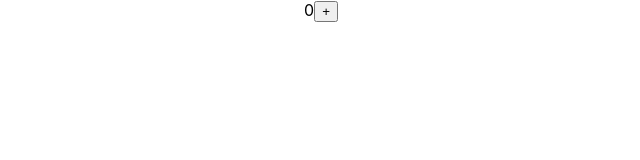
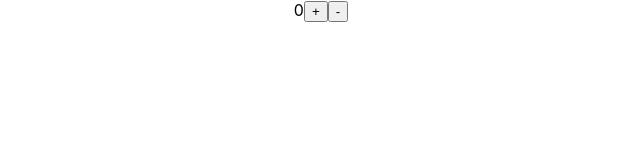
Before and after one commit to Voris03/Counter, a React (Create React App) app: page / in a window 1280 px wide. Shown: the top 160 px of the page, without its empty margins (319-959 px from the left). Built offline with nearby package versions, Linux system fonts and the light colour scheme.

Commit message:
fix: foldNum && add: deductNum

```diff
--- a/src/Counter/Counter.tsx
+++ b/src/Counter/Counter.tsx
@@ -1,18 +1,21 @@
 import React, { useState } from "react";
 
 export const Counter = () => {
+    const [num, setNum] = useState(0);
 
-    const [num, setNum] = useState(0)
+    const foldNum = () => {
+        setNum(prevNum => prevNum + 1);
+    };
 
-    const changeNum = (num: number) => {
-        debugger
-        setNum(num+1)
-    }
+    const deductNum = () => {
+        setNum(prevNum => prevNum - 1);
+    };
 
     return (
         <div>
             {num}
-            <button onClick={() => {changeNum(num)}}>+</button>
+            <button onClick={foldNum}>+</button>
+            <button onClick={deductNum}>-</button>
         </div>
-    )
-}
+    );
+};
```
